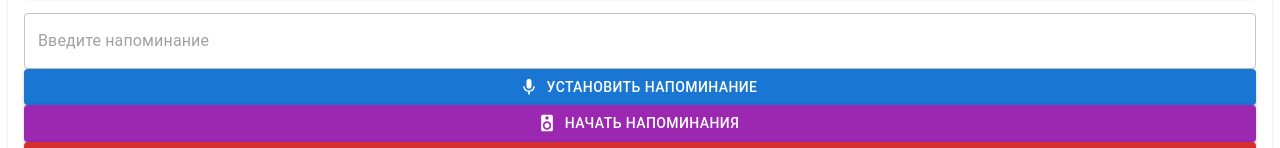
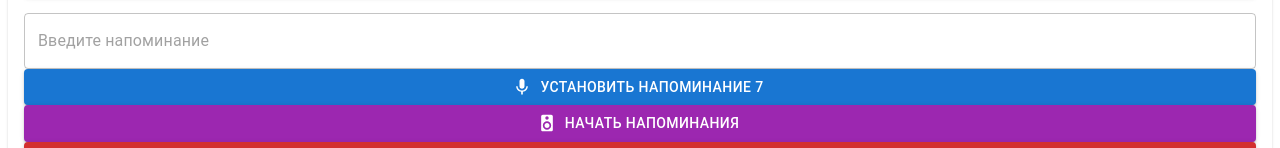
Before and after one commit to orlenok777/last, a React (Vite) app: page / in a window 1280 px wide. Shown: the part 128-276 px from the top of the page. Built offline with nearby package versions, Linux system fonts and the light colour scheme.

Commit message:
change 1

```diff
--- a/src/VoiceReminder.jsx
+++ b/src/VoiceReminder.jsx
@@ -114,7 +114,7 @@ const VoiceReminder = () => {
             startIcon={<MicIcon />}
             fullWidth
           >
-            Установить напоминание
+            Установить напоминание 7
           </Button>
         </div>
         {reminders.length > 0 && (
```
